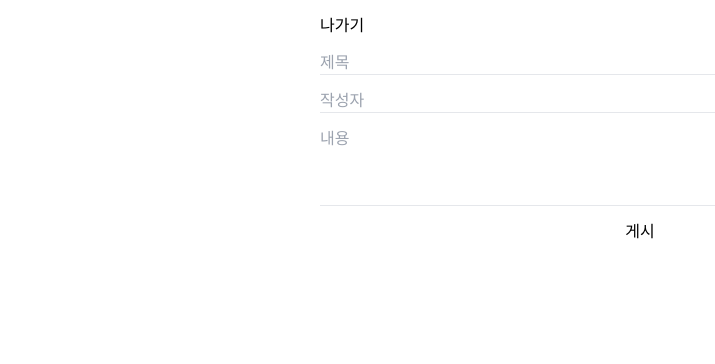
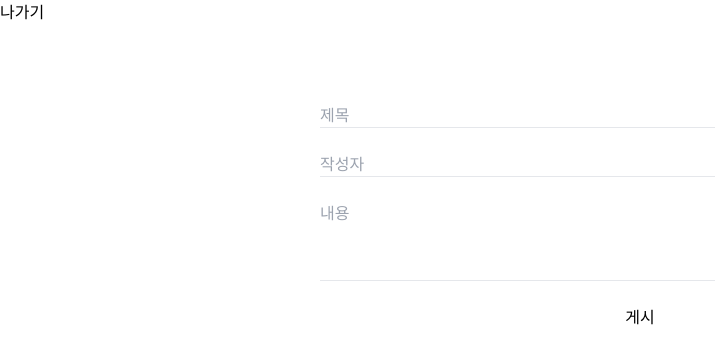
Before and after one commit to cher1shRXD/next-study, a Next.js app: page /write in a window 1280 px wide. Shown: the top 364 px of the page, without its empty margins (0-715 px from the left). Built offline with nearby package versions, Linux system fonts and the light colour scheme.

Commit message:
fix::layout

```diff
--- a/src/app/board/page.tsx
+++ b/src/app/board/page.tsx
@@ -55,10 +55,11 @@ const Board = () => {
             onClick={() => {
               viewPost(item.id);
             }}
+            className="py-3"
           >
-            <h1 className="text-xl font-extrabold">{item.title}</h1>
-            <p>{item.author}</p>
-            <i>{new Date(item.createdAt).toLocaleDateString()}</i>
+            <h1 className="text-xl font-extrabold text-center">{item.title}</h1>
+            <p className="text-center">{item.author}</p>
+            <p className="text-center">{new Date(item.createdAt).toLocaleDateString()}</p>
           </div>
           <hr />
         </>
--- a/src/app/view/view.tsx
+++ b/src/app/view/view.tsx
@@ -40,15 +40,15 @@ const View = () => {
 
   return (
     post && (
-      <div key={post.id} className="flex flex-col pd">
+      <div key={post.id} className="flex flex-col">
         <Link href="/board">나가기</Link>
-        <h1 className="text-5xl my-4 text-center">{post.title}</h1>
+        <h1 className="text-4xl my-4 text-center">{post.title}</h1>
         <p className="text-center">{post.author}</p>
         <i className="text-center">
           {post.createdAt && new Date(post.createdAt).toLocaleDateString()}
         </i>
         <hr />
-        <p className="text-2xl my-4 px-4">{post.content}</p>
+        <p className="text-2xl my-4 px-4 text-center">{post.content}</p>
         <hr />
       </div>
     )
--- a/src/app/write/page.tsx
+++ b/src/app/write/page.tsx
@@ -41,28 +41,30 @@ export default function Write() {
   };
 
   return (
-    <div className="flex flex-col align-middle justify-evenly w-1/2 h-64 mx-auto">
+    <>
       <Link href="/board">나가기</Link>
+      <div className="flex flex-col justify-center w-1/2 h-96 mx-auto">
         <input
           type="text"
           placeholder="제목"
           ref={title}
-        className="border-b outline-none"
+          className="border-b outline-none my-3"
         />
         <input
           type="text"
           placeholder="작성자"
           ref={author}
-        className="border-b outline-none"
+          className="border-b outline-none my-3"
         />
         <textarea
           placeholder="내용"
           ref={content}
-        className="border-b outline-none resize-none h-20"
+          className="border-b outline-none resize-none h-20 my-3"
         ></textarea>
-      <button onClick={submit} className="">
+        <button onClick={submit} className="my-3">
           게시
         </button>
       </div>
+    </>
   );
 }
```
Lines whose indentation alone changed are shown as unchanged.
